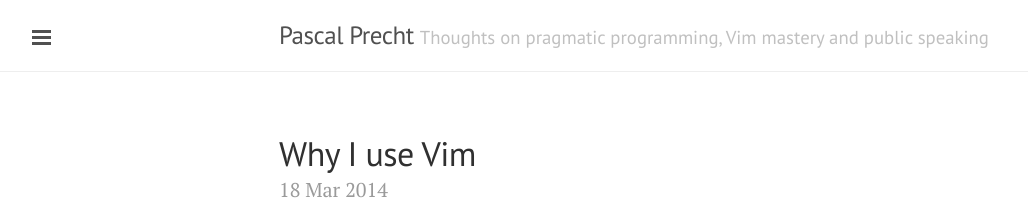
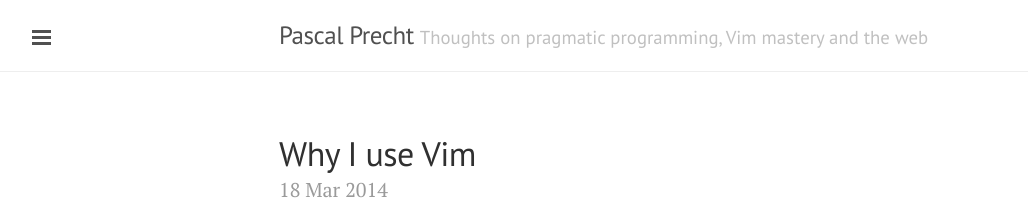
Before and after one commit to 0x-r4bbit/pascalprecht.github.io, a Jekyll site: the page built from _posts/2014-03-18-why-i-use-vim.md, in a window 1280 px wide and 900 px high. Shown: the top 221 px of the window, without its empty margins (1-1029 px from the left). Built offline with Jekyll 4.4.1, drawn with Linux system fonts in a browser that asks for light colours; Markdown is read by kramdown in place of the engine named in the settings.

Commit message:
changes tagline

```diff
--- a/_config.yml
+++ b/_config.yml
@@ -7,7 +7,7 @@ permalink:        pretty
 
 # Setup
 title:            Pascal Precht
-tagline:          'Thoughts on pragmatic programming, Vim mastery and public speaking'
+tagline:          'Thoughts on pragmatic programming, Vim mastery and the web'
 description:      'Pascal is a professional animated gif executer, sitting on a <a href="http://twitter.com/sofa_io">@sofa_io</a> at <a href="http://couchcommerce.com">@CouchCommerce</a>.'
 description_2: 'Vimthusiast and also into high-fiving stewardesses.'
 url:              http://lanyon.getpoole.com
```
